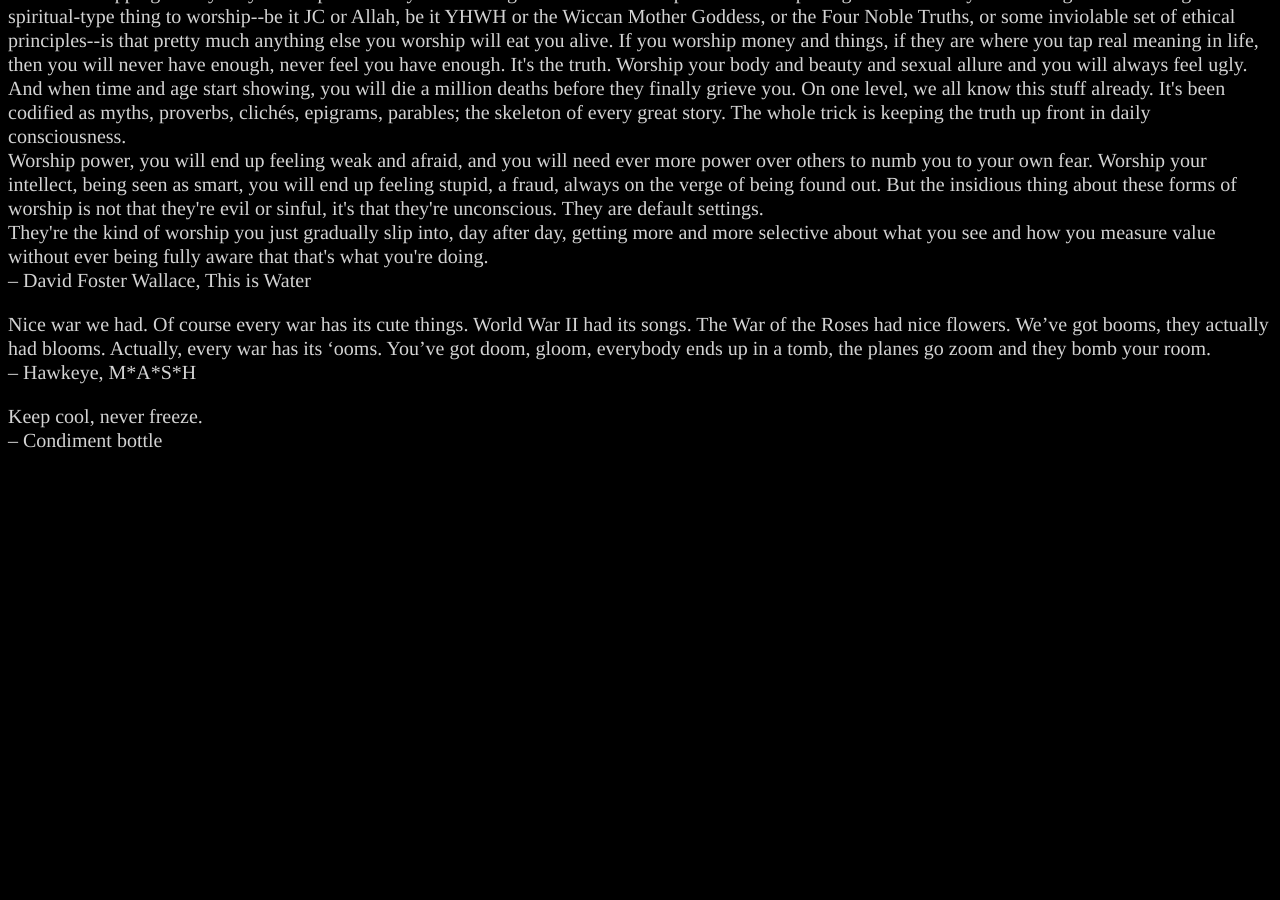
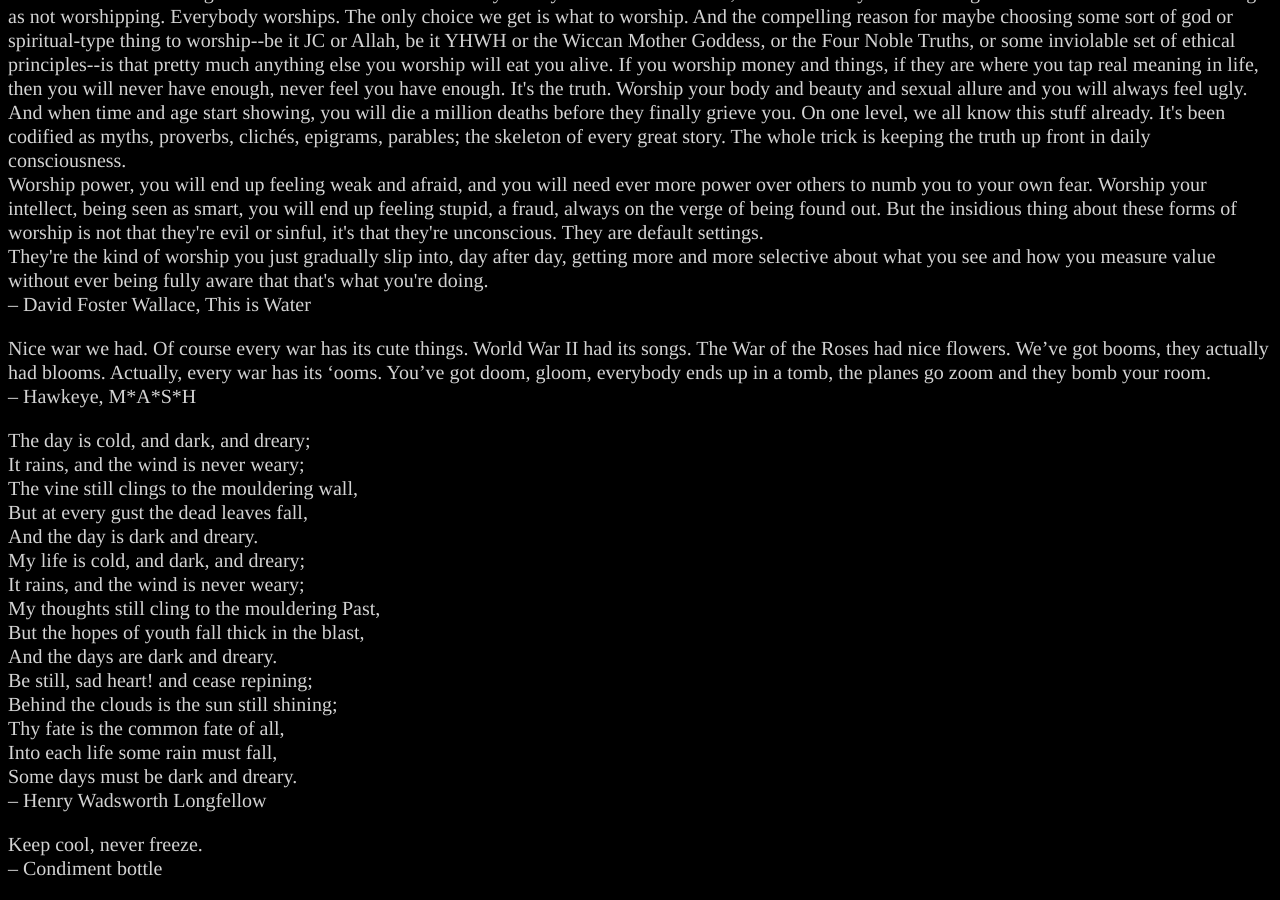
Before and after one commit to dwaxe/dwaxe.github.io, a Jekyll site: the page built from q/index.html, in a window 1280 px wide and 900 px high, scrolled down 17789 px. Built offline with Jekyll 4.4.1, drawn with Linux system fonts in a browser that asks for light colours; Markdown is read by kramdown in place of the engine named in the settings; before the commit the page ends 18261 px from its top, so only the background shows below that; some of the changed text lies outside the part shown.

Commit message:
added The Rainy Day by Henry Wadsworth Longfellow"

```diff
--- a/_data/quotes.yml
+++ b/_data/quotes.yml
@@ -550,6 +550,24 @@
   firstwords: Nice war we had
   author: Hawkeye, M*A*S*H
 
+- text: ["The day is cold, and dark, and dreary;",
+"It rains, and the wind is never weary;",
+"The vine still clings to the mouldering wall,",
+"But at every gust the dead leaves fall,",
+"And the day is dark and dreary.",
+"My life is cold, and dark, and dreary;",
+"It rains, and the wind is never weary;",
+"My thoughts still cling to the mouldering Past,",
+"But the hopes of youth fall thick in the blast,",
+"And the days are dark and dreary.",
+"Be still, sad heart! and cease repining;",
+"Behind the clouds is the sun still shining;",
+"Thy fate is the common fate of all,",
+"Into each life some rain must fall,",
+"Some days must be dark and dreary."]
+  firstwords: The day is cold, and dark, and dreary
+  author: Henry Wadsworth Longfellow
+
 - text: ["Keep cool, never freeze."]
   firstwords: Keep cool
   author: Condiment bottle
```
